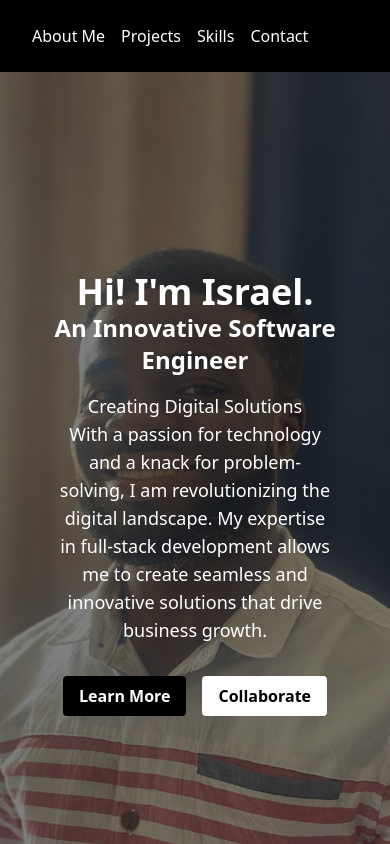
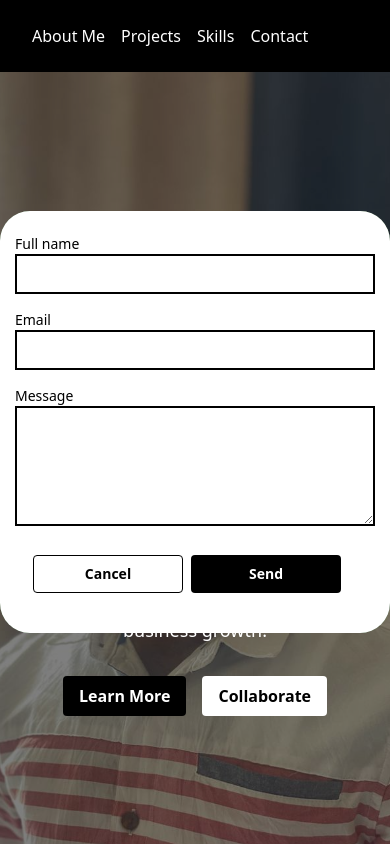
Before and after one commit to NanorIsrael/gv_web, a React (Create React App) app: page / in a window 390 px wide. Shown: the top 844 px of the page. Built offline with nearby package versions, Linux system fonts and the light colour scheme.

Commit message:
Add cancel contact forms

```diff
--- a/public/index.html
+++ b/public/index.html
@@ -21,6 +21,7 @@
   </head>
   <body style="scroll-behavior:smooth">
     <noscript>You need to enable JavaScript to run this app.</noscript>
+    <div id="modal"></div>
     <div id="root"></div>
   </body>
 </html>
--- a/src/App.css
+++ b/src/App.css
@@ -640,6 +640,10 @@ code {
   inset: 0px;
 }
 
+.bottom-2 {
+  bottom: 0.5rem;
+}
+
 .z-10 {
   z-index: 10;
 }
@@ -674,6 +678,10 @@ code {
 
 .m-4 {
   margin: 1rem;
+}
+
+.m-0 {
+  margin: 0px;
 }
 
 .my-2 {
@@ -858,8 +866,16 @@ code {
   width: 80px;
 }
 
+.w-\[150px\] {
+  width: 150px;
+}
+
 .min-w-full {
   min-width: 100%;
+}
+
+.min-w-\[50\%\] {
+  min-width: 50%;
 }
 
 .max-w-\[50\%\] {
@@ -983,6 +999,10 @@ code {
   border-width: 2px;
 }
 
+.border-8 {
+  border-width: 8px;
+}
+
 .border-\[1px-solid-black\] {
   border-color: 1px-solid-black;
 }
@@ -1059,6 +1079,10 @@ code {
 
 .p-8 {
   padding: 2rem;
+}
+
+.p-0 {
+  padding: 0px;
 }
 
 .px-4 {
--- a/src/App.tsx
+++ b/src/App.tsx
@@ -1,14 +1,18 @@
 import { FontAwesomeIcon } from '@fortawesome/react-fontawesome'
 import { faEnvelope, faMobile } from '@fortawesome/free-solid-svg-icons'
 import { faLinkedin , faFacebookSquare, faGithubSquare, faTwitterSquare } from '@fortawesome/free-brands-svg-icons'
-import { Link, Navigate, Route, Routes } from 'react-router-dom';
+import { Link, Navigate, Route, Routes, useLocation } from 'react-router-dom';
 
 import './App.css';
 import Projects from './pages/Projects';
 import About from './pages/About';
 import Home from './pages/Home';
 
+
 function App() {
+  const location = useLocation();
+  const pathname = location.pathname;
+
   return (
     <div className="container">
 
@@ -54,12 +58,17 @@ function App() {
               <Link to="/blog"><li>Blog</li></Link>
               <Link to="/projects"><li>Services</li></Link>
             </ul>
+            {
+              pathname !== '/projects' && (
                 <ul className='w-full leading-loose'>
                 <li><a href="#about">Profile</a></li>
                 <a href="#projects"><li>Works</li></a>
                 <a href="#skills"><li>Skills</li></a>
                 <a href="#contact"><li>Contact</li></a>
               </ul>
+              )
+            }
+
           </section>
         </section>
        <hr/>
--- /dev/null
+++ b/src/components/Contact.tsx
@@ -0,0 +1,44 @@
+import { Modal } from "./Modal";
+
+type ContactProps = {
+	toggleModal: boolean
+	setToggleModal:(bool: boolean) => void
+}
+
+export default function Contact({toggleModal, setToggleModal}: ContactProps) {
+	const handleCancel = () => {
+		setToggleModal(true)
+	}
+
+
+	return (
+	  <Modal xtraclass="" hidden={toggleModal}>
+		<form action="" className="text-sm ">
+			<fieldset>
+				<div className="text-sm py-2">
+				<label htmlFor="email" className="flex flex-start">
+					Full name
+				</label>
+				<input id={"email"} type="text" className="p-2 w-full border-2 border-black " />
+				</div>
+				<div className="text-sm py-2">
+				<label htmlFor="email" className="flex flex-start">
+					Email
+				</label>
+				<input id={"email"} type="text" className="p-2 w-full border-2 border-black " />
+				</div>
+				<div className="text-sm py-2">
+				<label htmlFor="email" className="flex flex-start">
+					Message
+				</label>
+				<textarea id={"email"} className="p-2 w-full border-2 border-black" rows={5} />
+				</div>
+				<div className="flex my-2 justify-center">
+					<button className="mr-2 w-[150px] bg-white text-black hover:bg-black hover:text-white font-bold py-2 px-4 rounded my-2 border border-black" onClick={handleCancel}>Cancel</button>
+					<button className="w-[150px] bg-black hover:bg-white hover:text-black text-white font-bold py-2 px-4 rounded mr-4 my-2" onClick={() => null}>Send</button>
+				</div>
+			</fieldset>
+		</form>
+	  </Modal>
+	);
+  }
--- /dev/null
+++ b/src/components/Modal.tsx
@@ -0,0 +1,40 @@
+import { useEffect, useRef } from 'react';
+import { createPortal } from 'react-dom';
+import '../App.css';
+
+type ModalProps = {
+	children: React.ReactNode,
+	xtraclass: string
+	hidden: boolean
+}
+export const Modal = ({ children, xtraclass, hidden }: ModalProps) => {
+  const modalref = useRef<HTMLDivElement | null>(null);
+
+  if (!modalref.current) {
+    modalref.current = document.createElement('div');
+  }
+
+  useEffect(() => {
+    let modalRoot = document.getElementById('modal');
+
+    if (hidden) {
+      modalRoot = null;
+    }
+
+    if (!modalRoot || !modalref.current) {
+      return;
+    }
+    modalRoot.appendChild(modalref.current);
+
+    return () => {
+      if (modalRoot && modalref.current) {
+        modalRoot.removeChild(modalref.current);
+      }
+    };
+  }, [hidden]);
+
+  return createPortal(
+    <section className={'p-0 m-0 modal ' + xtraclass}>{children}</section>,
+    modalref.current,
+  );
+};
--- a/src/index.css
+++ b/src/index.css
@@ -23,7 +23,7 @@
   --HIGHLIGHT-COLOR: #282c34;
   --LINK-COLOR: #000;
   --LINK-HOVER: hsla(0, 0%, 0%, 0.6);
-  --LINK-ACTIVE: orange;
+  --LINK-ACTIVE: #000;
   /* BORDERS */
   --BODERS: 1px solid var(--BORDER-COLOR);
   /* FONTS */
@@ -175,3 +175,106 @@ figcaption a:hover, a:focus-visible {
     margin-left: 0.5em;
   }
 }
+
+#modal {
+  background-color: #000000;
+  position: fixed;
+  max-height: 55vh;
+  max-width: 50%;
+  left: 0;
+  right: 0;
+  bottom: 0;
+  top: 0;
+  transform: translate(50%, 50%);
+  z-index: 10;
+  display: flex;
+  justify-content: center;
+  align-items: center;
+  border-radius: 30px;
+}
+
+#modal:empty {
+  display: none;
+}
+
+#modal > div {
+  background-color: #fff;
+  width: 100%;
+  height: 100%;
+  padding: 15px;
+  text-align: center;
+  border-radius: 30px;
+}
+
+#modal .buttons button {
+  display: inline-block;
+  margin-right: 15px;
+}
+
+.modal {
+  height: 100%;
+  width: 100%;
+}
+
+.loader {
+  display: flex;
+  height: 100vh;
+  width: 100vw;
+  justify-content: center;
+  align-items: center;
+}
+
+.loader-hidden {
+  opacity: 0;
+  visibility: hidden;
+}
+
+.loader::after {
+  content: '';
+  width: 75px;
+  height: 75px;
+  border: 15px solid #dddddd;
+  border-top-color: #7449f5;
+  border-radius: 50%;
+  animation: loading 0.75s ease infinite;
+}
+
+@keyframes loading {
+  from {
+    transform: rotate(0turn);
+  }
+  to {
+    transform: rotate(1turn);
+  }
+}
+/* Change the color and thickness of the focus border */
+#modal input:focus, textarea:focus {
+  border-color: #d1e1f1; /* Change to your desired color */
+  border-width: 2px; /* Change to your desired thickness */
+  outline: none; /* Remove the default outline */
+}
+
+/* Add a box shadow when the input is focused */
+#modal input:focus, textarea:focus {
+  box-shadow: 0 0 5px rgba(229, 239, 249, 0.5); /* Change to your desired shadow */
+}
+
+
+@media screen and (max-width: 500px) {
+  #modal {
+    background-color: #456B42;
+    position: fixed;
+    max-height: 50vh;
+    max-width: 100%;
+    left: 0;
+    right: 0;
+    bottom: 0;
+    top: 0;
+    transform: translate(0%, 50%);
+  }
+
+  .modal {
+    height: 100%;
+    width: 100%;
+  }
+}
--- a/src/pages/Home.tsx
+++ b/src/pages/Home.tsx
@@ -1,8 +1,13 @@
 import { Link } from "react-router-dom";
 import Project from "../components/Project";
 import SwiftIcons from "../components/SwiftIcons";
+import Contact from "../components/Contact";
+import { useState } from "react";
 
 function Home() {
+  const [toggleModal, setToggleModal] = useState(false);
+
+
   const project = [
     {
     id: 1,
@@ -38,6 +43,9 @@ const testimonials = [
   {remark: "I highly recommend Israel for any software development project.", img: "chris.jpeg", name: "Chris Borgen", role: "Senior software engineer"}
 ]
 
+const handleContact = () => {
+  setToggleModal(() => !toggleModal)
+}
   return (
     <>
       <div className="container">
@@ -110,7 +118,7 @@ const testimonials = [
               <p className="text-sm font-medium md:text-md">{person.name}</p>
               <p className="text-sm md:text-md">{person.role}</p>
               <figure className="flex py-2 justify-center md:justify-start">
-              <img src={"images/testimonials/compoze.jpeg"} alt="" width={20} height={2} className="rounded max-h-4 self-center"/>
+              <img src={"images/testimonials/compoze.jpeg"} alt="compoze logo" width={20} height={2} className="rounded max-h-4 self-center"/>
               <p className="font-bold mx-1">Compoze labs</p>
               </figure>
             </figcaption>
@@ -177,9 +185,10 @@ const testimonials = [
       <h3 className="text-xl md:text-2xl lg:text-3xl font-bold mt-2">Seasoned Fullstack Software Engineer</h3>
       <p className="text-sm md:text-lg">Reach out for collaborations or hiring opportunities.</p>
       <div className="flex my-8 justify-center">
-          <button className="bg-black hover:bg-white hover:text-black text-white font-bold py-2 px-4 rounded mr-4 my-2">Contact</button>
+          <button className="bg-black hover:bg-white hover:text-black text-white font-bold py-2 px-4 rounded mr-4 my-2" onClick={handleContact}>Contact</button>
           <button className="bg-white text-black hover:bg-black hover:text-white font-bold py-2 px-4 rounded my-2 border border-black">Learn More</button>
         </div>
+        <Contact setToggleModal={setToggleModal} toggleModal={toggleModal}/>
       </section>
       </article>
     </div>
```
Also changed, not shown: public/manifest.json. Lines whose indentation alone changed are shown as unchanged.
